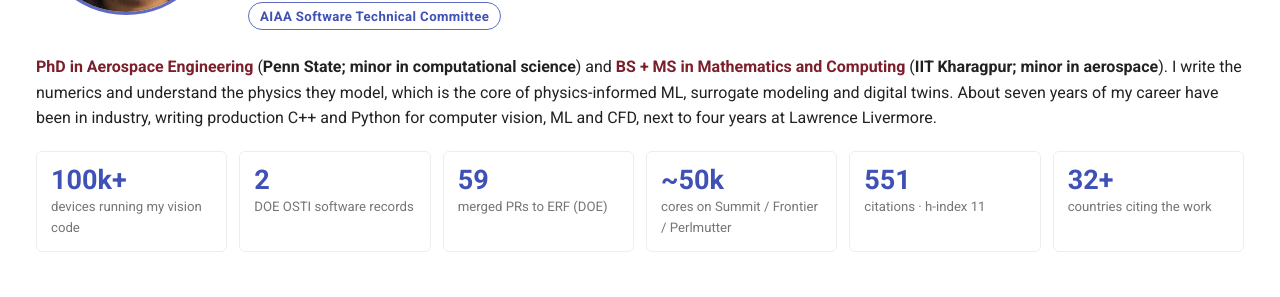
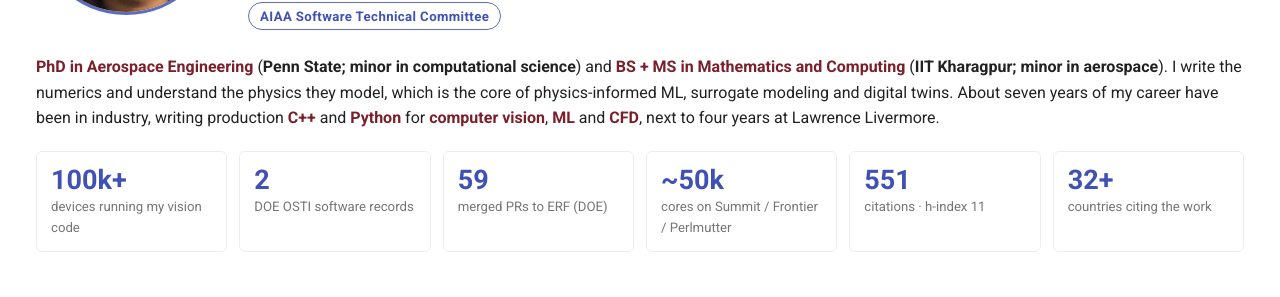
Before and after one commit to pkjha-aero/portfolio, an MkDocs documentation site: the page built from docs/index.md, in a window 1280 px wide and 900 px high. Shown: the part 428-725 px from the top of the window. Built offline with MkDocs 1.6.1 and Material for MkDocs 9.7.7, drawn with Linux system fonts in a browser that asks for light colours; comment, search, counter and statistics services are not loaded.

Commit message:
Home: C++, Python, computer vision, ML and CFD in burgundy
Co-Authored-By: Claude Opus 5.5 <noreply@anthropic.com>

```diff
--- a/docs/index.md
+++ b/docs/index.md
@@ -34,7 +34,7 @@ software</strong>: GPU exascale weather codes at national labs, and AI shipped b
 <span class="em-title">BS + MS in Mathematics and Computing</span> (**IIT Kharagpur; minor in aerospace**). I write the
 numerics and understand the physics they model, which is the core of physics-informed ML,
 surrogate modeling and digital twins. About seven years of my career have been in industry,
-writing production C++ and Python for computer vision, ML and CFD, next to four years at
+writing production <span class="em-title">C++</span> and <span class="em-title">Python</span> for <span class="em-title">computer vision</span>, <span class="em-title">ML</span> and <span class="em-title">CFD</span>, next to four years at
 Lawrence Livermore.
 
 <div class="stats">
```
